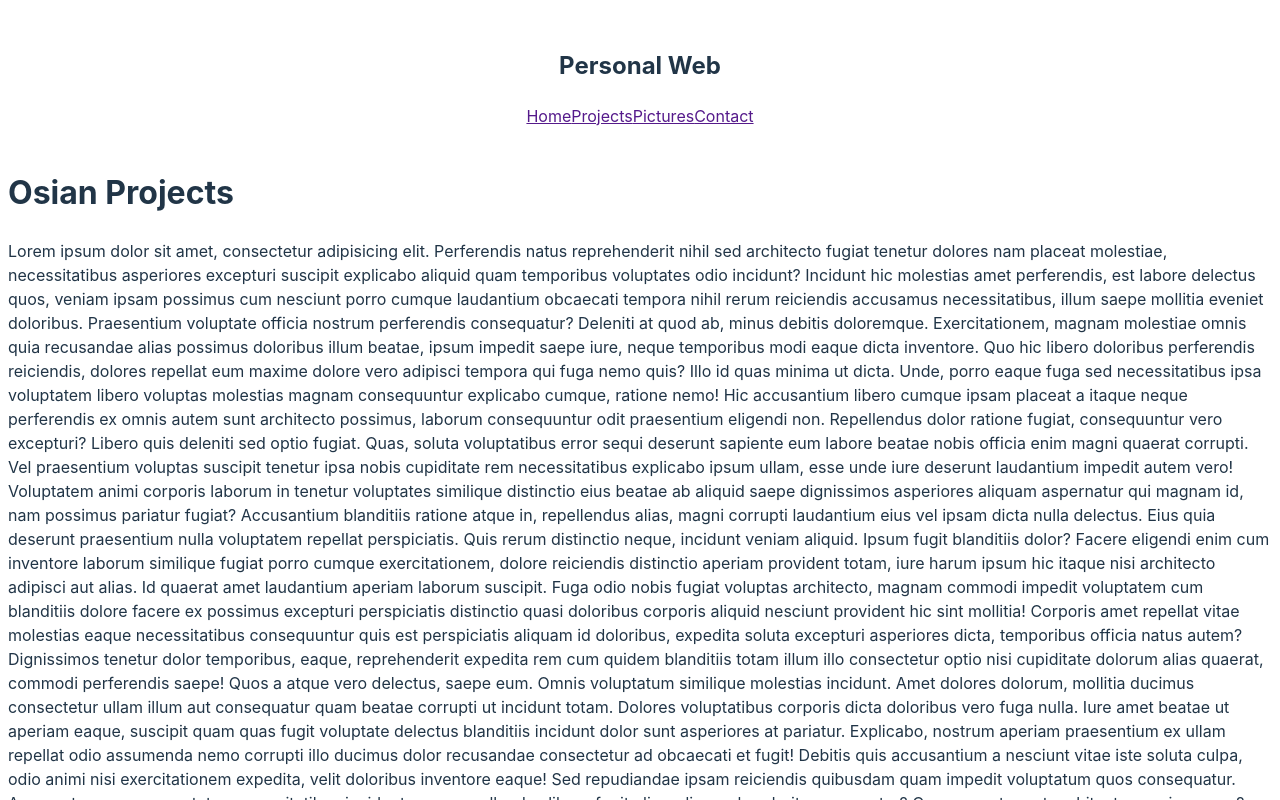
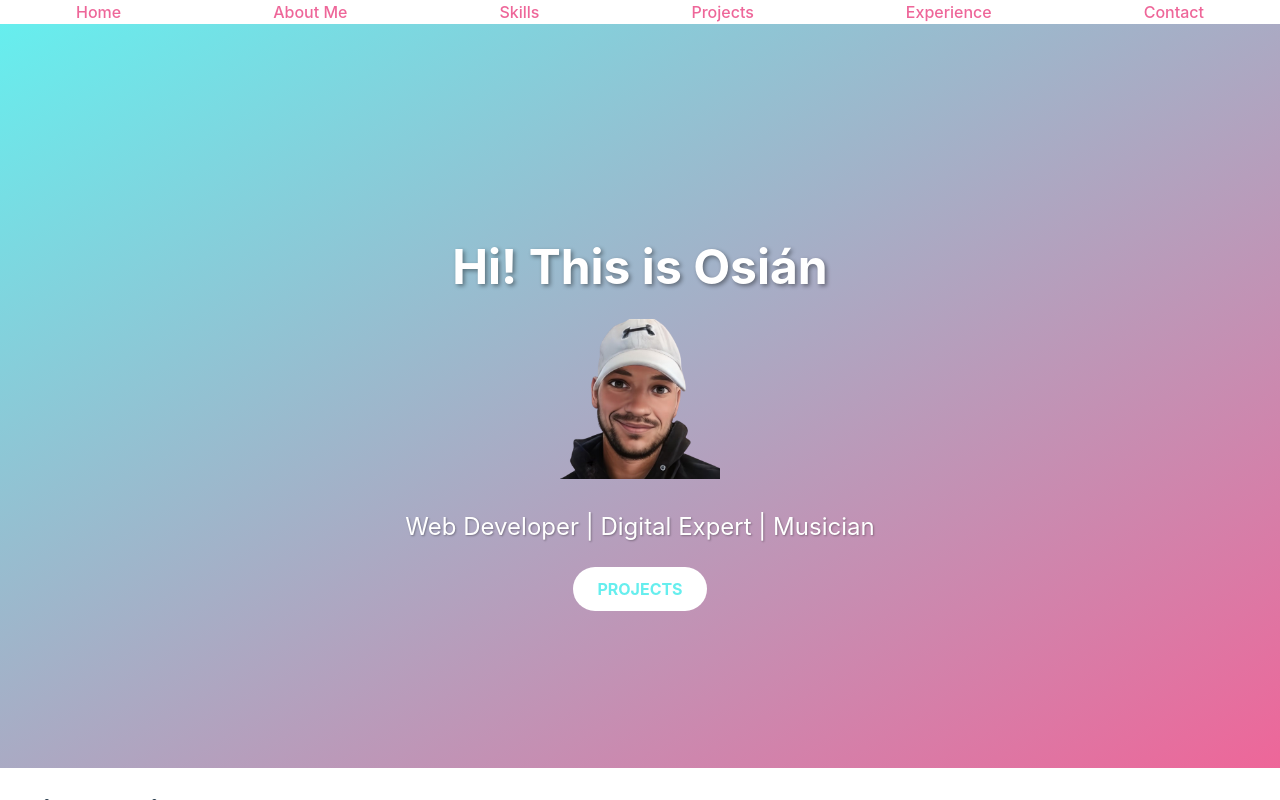
Before and after one commit to OsianJL/personal-web, a React (Vite) app: page / in a window 1280 px wide. Both pictures are taken after a click on the button "Open Portfolio". Shown: the top 800 px of the page. Built offline with nearby package versions, Linux system fonts and the light colour scheme.

Commit message:
hero added

```diff
--- a/src/App.tsx
+++ b/src/App.tsx
@@ -3,6 +3,7 @@ import Header from './components/Header'
 import Footer from './components/Footer'
 import Intro from './components/Intro'
 import Projects from './components/Projects'
+import Hero from './components/Hero'
 
 const App: React.FC = () => {
   const [showIntro, setShowIntro] = useState(true)
@@ -17,7 +18,7 @@ const App: React.FC = () => {
       {!showIntro && (
         <>
           <Header/>
-          <Projects />
+          <Hero />
           <Projects />
           <Projects />
           <Projects />
--- a/src/components/Header.tsx
+++ b/src/components/Header.tsx
@@ -5,10 +5,11 @@ const Header: React.FC = () => {
   return (
     <header className={styles.header}>
       <nav className={styles.nav}>
-      <h1>Personal Web</h1>
         <a href="">Home</a>
+        <a href="">About Me</a>
+        <a href="">Skills</a>
         <a href="">Projects</a>
-        <a href="">Pictures</a>
+        <a href="">Experience</a>
         <a href="">Contact</a>
       </nav>
 
--- /dev/null
+++ b/src/components/Hero.tsx
@@ -0,0 +1,17 @@
+import React from 'react';
+import styles from '/src/styles/Hero.module.css';
+
+const Hero: React.FC = () => {
+  return (
+    <section className={styles.hero}>
+      <div className={styles.overlay}>
+        <h1 className={styles.title}>Hi! This is Osián</h1>
+        <img className={styles.img} src="/src/assets/Osian_Avatar.png" alt="Picture of Osian" />
+        <p className={styles.subtitle}>Web Developer | Digital Expert | Musician</p>
+        <a href="#projects" className={styles.cta}>Projects</a>
+      </div>
+    </section>
+  );
+};
+
+export default Hero;
--- a/src/index.css
+++ b/src/index.css
@@ -6,11 +6,13 @@
   color-scheme: light dark;
   color: rgba(255, 255, 255, 0.87);
   background-color: #242424;
-
   font-synthesis: none;
   text-rendering: optimizeLegibility;
   -webkit-font-smoothing: antialiased;
   -moz-osx-font-smoothing: grayscale;
+}
+body {
+  margin: 0;
 }
 
 button {
@@ -36,26 +38,17 @@ button:focus-visible {
   outline: 4px auto -webkit-focus-ring-color;
 }
 
-
-/*
 a {
   font-weight: 500;
-  color: #646cff;
+  color: #E69;
   text-decoration: inherit;
 }
 a:hover {
-  color: #535bf2;
+  color: #6EE;
 }
 
 
-
-h1 {
-  font-size: 3.2em;
-  line-height: 1.1;
-}
-
-
-*/
+/* Fix this part later */
 
 @media (prefers-color-scheme: light) {
   :root {
--- a/src/styles/Header.module.css
+++ b/src/styles/Header.module.css
@@ -1,10 +1,6 @@
-
-
-
-  .header {
+.header {
     text-align: center;
     margin: 0;
-    padding: 20px;
     position: sticky;
     top: 0;
     left: 0;
@@ -14,15 +10,30 @@
     z-index: 10;
   }
 
-
-
-
   @keyframes enhance-header {
     to {
         background-color: rgb(102, 238, 238, .4);
+        padding: 20px;
         backdrop-filter: blur(20px);
         font-size: 18px;
         color: black
     }
 
 }
+
+/* .header a {
+  text-decoration: none;
+  transition: color 0.3s ease;
+  animation: enhance-anchor 0.3s ease both;
+}
+
+@keyframes enhance-anchor {
+  to {
+    color: black;
+  }
+} */
+
+.nav {
+  display: flex;
+  justify-content: space-around;
+}
--- /dev/null
+++ b/src/styles/Hero.module.css
@@ -0,0 +1,49 @@
+.hero {
+    height: 93vh;
+    display: flex;
+    justify-content: center;
+    align-items: center;
+    background-color: #6EE;
+    background-image: linear-gradient(to bottom right, #6EE, #E69);
+    position: relative;
+    overflow: hidden;
+  }
+
+  .overlay {
+    text-align: center;
+    color: white;
+  }
+
+  .title {
+    font-size: 3rem;
+    font-weight: bold;
+    margin-bottom: 1rem;
+    text-shadow: 2px 2px 4px rgba(0, 0, 0, 0.4);
+  }
+
+  .subtitle {
+    font-size: 1.5rem;
+    margin-bottom: 2rem;
+    text-shadow: 1px 1px 2px rgba(0, 0, 0, 0.3);
+  }
+
+  .cta {
+    background-color: white;
+    color: #6EE;
+    padding: 0.75rem 1.5rem;
+    border-radius: 25px;
+    text-transform: uppercase;
+    font-weight: bold;
+    text-decoration: none;
+    transition: background-color 0.3s ease, color 0.3s ease;
+  }
+
+  .cta:hover {
+    background-color: #E69;
+    color: white;
+  }
+
+  .img {
+    width: 10rem;
+    height: 10rem;
+  }
```
Also changed, not shown: src/assets/Osian_Avatar.png (added).
